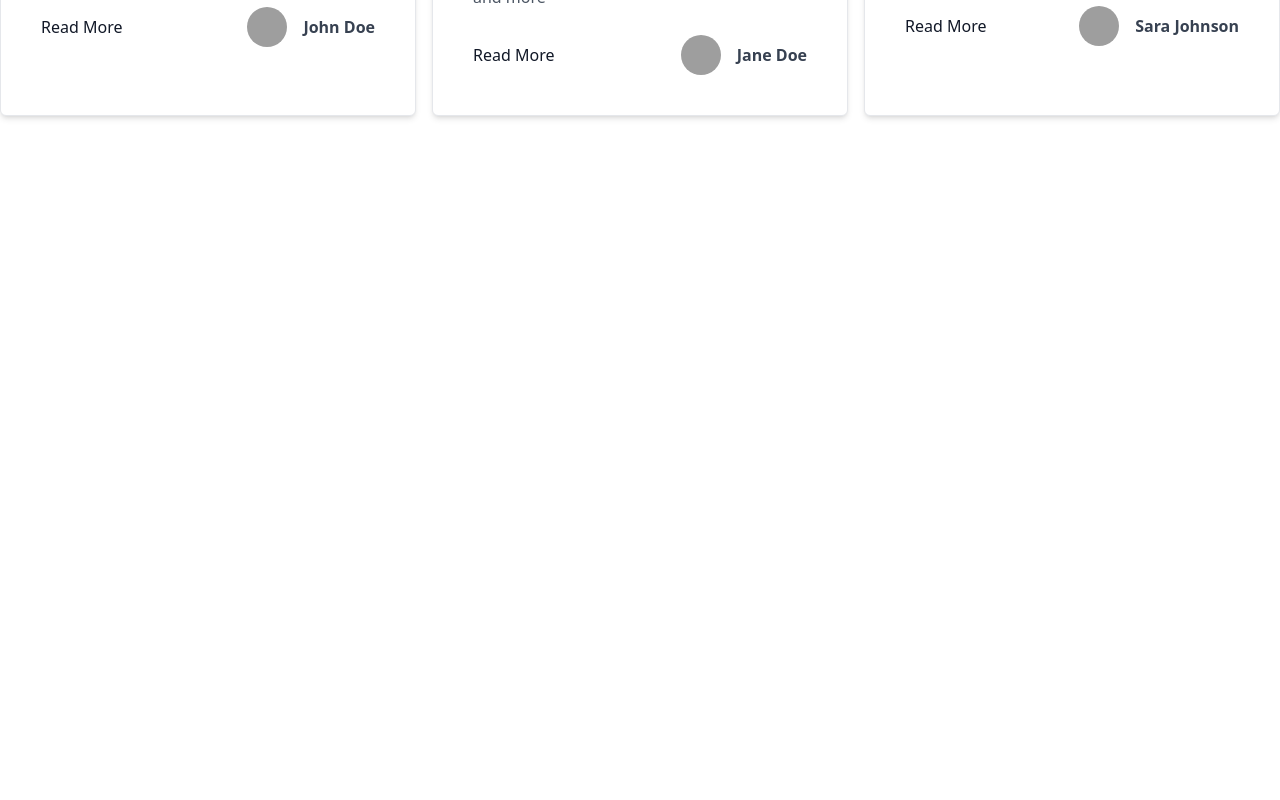
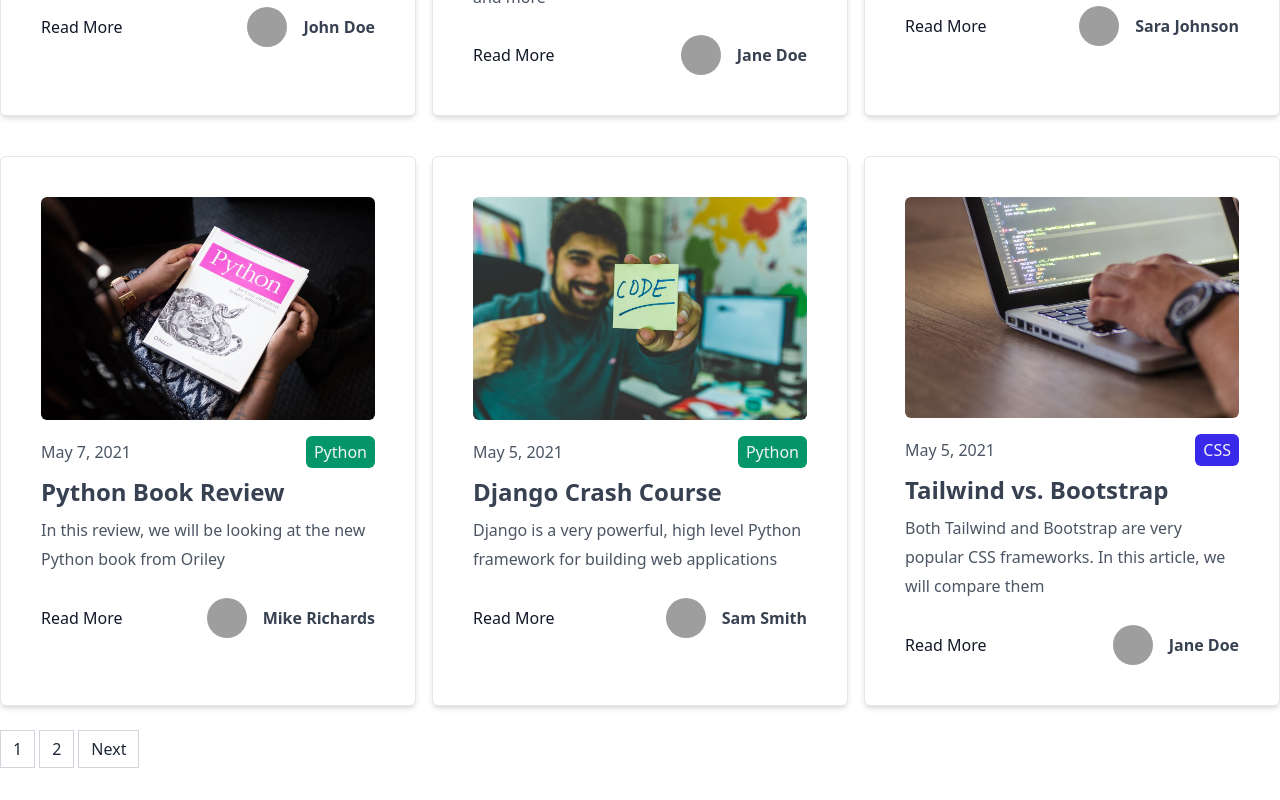
Before and after one commit to indranildeveloper/devspace, a Next.js app: page /blog/page/1 in a window 1280 px wide. Shown: the part 652-1452 px from the top of the page. Before the commit the page ends 800 px from the top, so only its background shows below. Built offline with nearby package versions, Linux system fonts and the light colour scheme; grey boxes are pictures that could not be loaded.

Commit message:
Pagination

```diff
--- /dev/null
+++ b/components/Pagination.js
@@ -0,0 +1,44 @@
+import Link from "next/link";
+
+const Pagination = ({ currentPage, numPages }) => {
+  const isFirst = currentPage === 1;
+  const isLast = currentPage === numPages;
+  const prevPage = `/blog/page/${currentPage - 1}`;
+  const nextPage = `/blog/page/${currentPage + 1}`;
+
+  if (numPages === 1) {
+    return <></>;
+  }
+
+  return (
+    <div className="mt-6">
+      <ul className="flex pl-0 list-none my-2">
+        {!isFirst && (
+          <Link href={prevPage}>
+            <li className="relative block py-2 px-3 leading-tight bg-white border border-gray-300 text-gray-800 mr-1 hover:bg-gray-200 cursor-pointer">
+              Previous
+            </li>
+          </Link>
+        )}
+
+        {Array.from({ length: numPages }, (_, i) => (
+          <Link key={i} href={`/blog/page/${i + 1}`}>
+            <li className="relative block py-2 px-3 leading-tight bg-white border border-gray-300 text-gray-800 mr-1 hover:bg-gray-200 cursor-pointer">
+              {i + 1}
+            </li>
+          </Link>
+        ))}
+
+        {!isLast && (
+          <Link href={nextPage}>
+            <li className="relative block py-2 px-3 leading-tight bg-white border border-gray-300 text-gray-800 mr-1 hover:bg-gray-200 cursor-pointer">
+              Next
+            </li>
+          </Link>
+        )}
+      </ul>
+    </div>
+  );
+};
+
+export default Pagination;
--- a/config/index.js
+++ b/config/index.js
@@ -1 +1 @@
-export const POSTS_PER_PAGE = 3;
+export const POSTS_PER_PAGE = 6;
--- a/pages/blog/page/[page_index].js
+++ b/pages/blog/page/[page_index].js
@@ -3,6 +3,7 @@
 import matter from "gray-matter";
 import Layout from "@/components/Layout";
 import Post from "@/components/Post";
+import Pagination from "@/components/Pagination";
 import { sortByDate } from "@/utils/index";
 import { POSTS_PER_PAGE } from "@/config/index";
 
@@ -66,6 +67,7 @@
           <Post key={index} post={post} />
         ))}
       </div>
+      <Pagination currentPage={currentPage} numPages={numPages} />
     </Layout>
   );
 };
```
